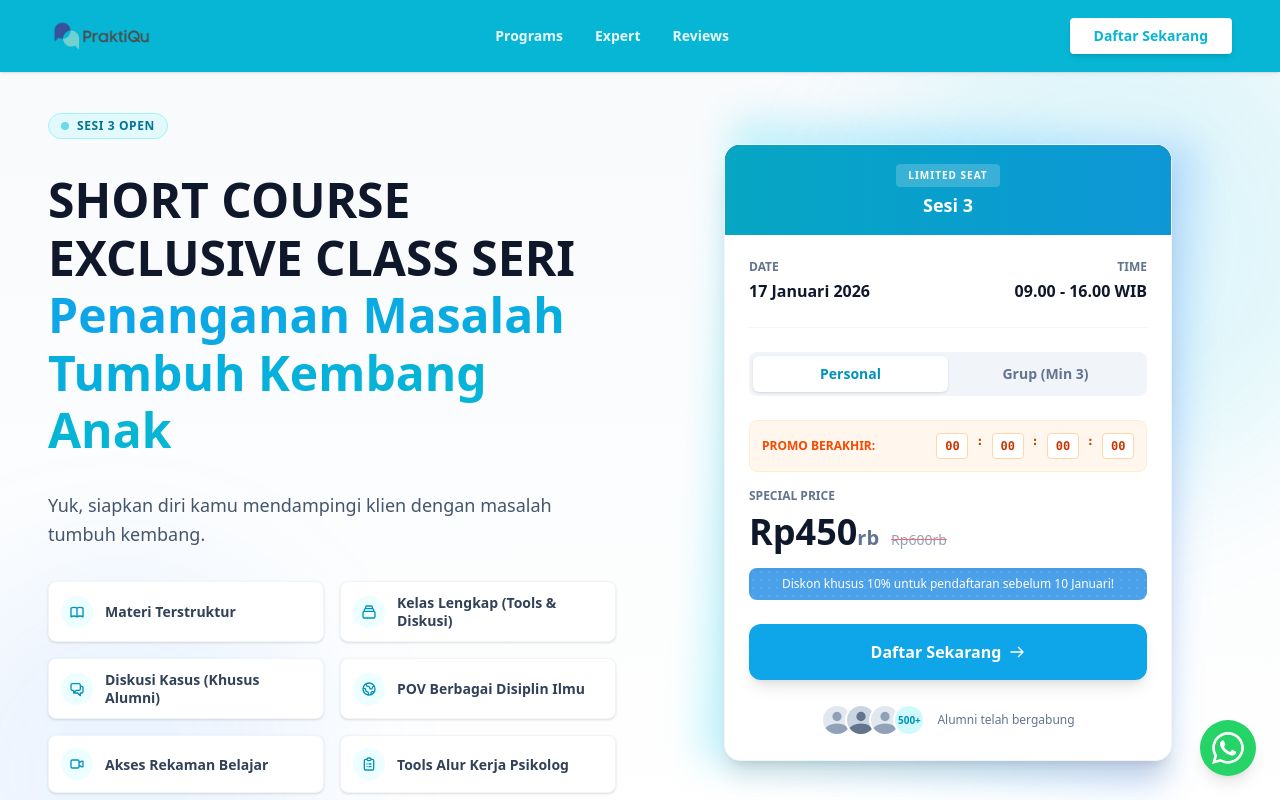
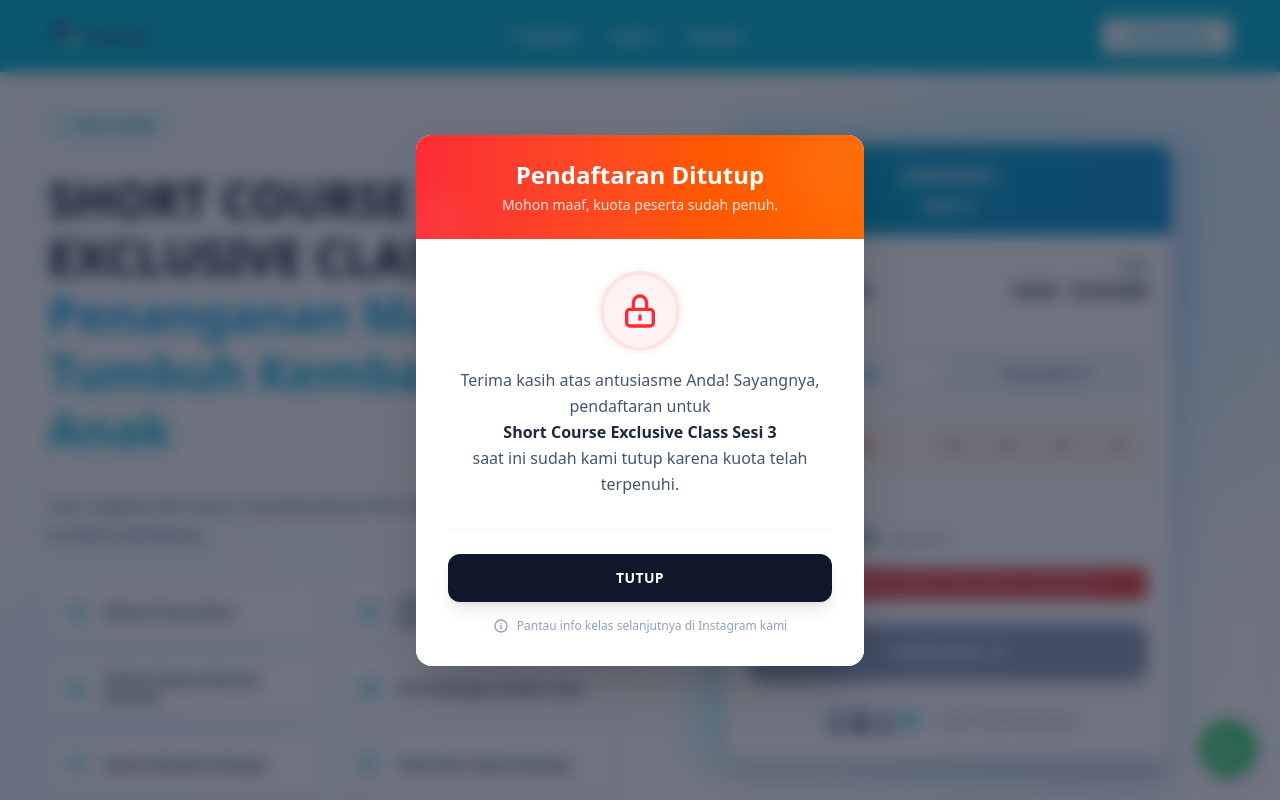
Before and after one commit to websitepraktiqu/marketing, a Next.js app: page / in a window 1280 px wide. Shown: the top 800 px of the page. Built offline with nearby package versions, Linux system fonts and the light colour scheme.

Commit message:
feat: Implement new marketing page with closed registration modal, hero, CTA, navbar, and pricing sections.

```diff
--- a/app/page.tsx
+++ b/app/page.tsx
@@ -1,3 +1,5 @@
+"use client";
+
 import Navbar from "@/components/Navbar";
 import HeroSection from "@/components/HeroSection";
 import TopicSection from "@/components/TopicSection";
@@ -11,8 +13,17 @@ import FAQSection from "@/components/FAQSection";
 import CTASection from "@/components/CTASection";
 import Footer from "@/components/Footer";
 import FloatingWhatsApp from "@/components/FloatingWhatsApp";
+import ClosedRegistrationModal from "@/components/ClosedRegistrationModal";
+import { useState, useEffect } from "react";
 
 export default function Home() {
+  const [isRegistrationClosed, setIsRegistrationClosed] = useState(false);
+
+  useEffect(() => {
+    // Open modal on load
+    setIsRegistrationClosed(true);
+  }, []);
+
   return (
     <div className="min-h-screen font-sans bg-white text-slate-900 relative">
       <Navbar />
@@ -30,6 +41,7 @@ export default function Home() {
       </main>
       <Footer />
       <FloatingWhatsApp />
+      <ClosedRegistrationModal isOpen={isRegistrationClosed} onClose={() => setIsRegistrationClosed(false)} />
     </div>
   );
 }
--- a/components/CTASection.tsx
+++ b/components/CTASection.tsx
@@ -1,6 +1,12 @@
+"use client";
+
 import Link from "next/link";
+import ClosedRegistrationModal from './ClosedRegistrationModal';
+import { useState } from 'react';
 
 export default function CTASection() {
+    const [isModalOpen, setIsModalOpen] = useState(false);
+
     return (
         <section className="py-20 px-6 md:px-12 relative overflow-hidden">
             <div className="absolute inset-0 bg-gradient-to-r from-[#06b6d4] to-[#0ea5e9]"></div>
@@ -17,12 +23,12 @@ export default function CTASection() {
                 </p>
 
                 <div className="flex flex-col sm:flex-row gap-4 justify-center">
-                    <Link
-                        href="#investasi"
-                        className="bg-white text-[#0ea5e9] font-bold py-4 px-10 rounded-full shadow-lg hover:shadow-xl hover:bg-slate-100 transition-all transform hover:-translate-y-1 text-lg"
+                    <button
+                        onClick={() => setIsModalOpen(true)}
+                        className="bg-white/90 cursor-not-allowed text-[#0ea5e9] font-bold py-4 px-10 rounded-full shadow-lg hover:shadow-xl transition-all transform hover:-translate-y-1 text-lg"
                     >
-                        Daftar Sekarang
-                    </Link>
+                        Full Booked
+                    </button>
                     <Link
                         href="https://wa.me/6287870519230"
                         target="_blank"
@@ -33,9 +39,10 @@ export default function CTASection() {
                 </div>
 
                 <p className="mt-8 text-sm text-blue-100 opacity-80">
-                    Diskon khusus 10% untuk pendaftaran sebelum 10 Desember!
+                    Mohon maaf, pendaftaran telah ditutup. Kuota penuh.
                 </p>
             </div>
+            <ClosedRegistrationModal isOpen={isModalOpen} onClose={() => setIsModalOpen(false)} />
         </section>
     );
 }
--- /dev/null
+++ b/components/ClosedRegistrationModal.tsx
@@ -0,0 +1,91 @@
+"use client";
+
+import { useEffect, useState } from "react";
+import Link from "next/link";
+import { usePathname } from 'next/navigation';
+
+interface ClosedRegistrationModalProps {
+    isOpen: boolean;
+    onClose: () => void;
+}
+
+export default function ClosedRegistrationModal({ isOpen, onClose }: ClosedRegistrationModalProps) {
+    const [isVisible, setIsVisible] = useState(false);
+
+    // Auto-close logic? No, auto-show on page load.
+    // The parent component controls `isOpen`.
+
+    useEffect(() => {
+        if (isOpen) {
+            setIsVisible(true);
+            document.body.style.overflow = "hidden";
+        } else {
+            const timer = setTimeout(() => setIsVisible(false), 300);
+            document.body.style.overflow = "unset";
+            return () => clearTimeout(timer);
+        }
+    }, [isOpen]);
+
+    if (!isVisible && !isOpen) return null;
+
+    return (
+        <div
+            className={`fixed inset-0 z-[100] flex items-center justify-center p-4 transition-all duration-300 ${isOpen ? "bg-slate-900/60 backdrop-blur-sm" : "bg-transparent pointer-events-none"}`}
+            onClick={onClose}
+        >
+            <div
+                className={`bg-white rounded-2xl shadow-2xl w-full max-w-md overflow-hidden relative flex flex-col transition-all duration-300 transform ${isOpen ? "scale-100 opacity-100 translate-y-0" : "scale-95 opacity-0 translate-y-8"}`}
+                onClick={(e) => e.stopPropagation()}
+            >
+                {/* Header */}
+                <div className="bg-gradient-to-r from-red-500 to-orange-500 p-6 text-center relative overflow-hidden">
+                    {/* Background decorations */}
+                    <div className="absolute -top-4 -right-4 w-24 h-24 bg-white/10 rounded-full blur-xl animate-pulse"></div>
+                    <div className="absolute -bottom-4 -left-4 w-16 h-16 bg-white/10 rounded-full blur-lg animate-pulse delay-75"></div>
+
+                    <div className="relative z-10">
+                        <h3 className="text-2xl font-bold text-white mb-1">
+                            Pendaftaran Ditutup
+                        </h3>
+                        <p className="text-red-100 text-sm font-medium">
+                            Mohon maaf, kuota peserta sudah penuh.
+                        </p>
+                    </div>
+                </div>
+
+                {/* Content */}
+                <div className="p-8 text-center bg-white relative">
+                    <div className="mb-6">
+                        <div className="w-20 h-20 mx-auto bg-red-50 rounded-full flex items-center justify-center mb-4 border-4 border-red-100 ring-4 ring-red-50/50">
+                            <svg className="w-10 h-10 text-red-500" fill="none" viewBox="0 0 24 24" stroke="currentColor">
+                                <path strokeLinecap="round" strokeLinejoin="round" strokeWidth="2" d="M12 15v2m-6 4h12a2 2 0 002-2v-6a2 2 0 00-2-2H6a2 2 0 00-2 2v6a2 2 0 002 2zm10-10V7a4 4 0 00-8 0v4h8z" />
+                                {/* Lock icon */}
+                            </svg>
+                        </div>
+                        <p className="text-slate-600 leading-relaxed text-sm md:text-base">
+                            Terima kasih atas antusiasme Anda! Sayangnya, pendaftaran untuk <br />
+                            <strong className="text-slate-800">Short Course Exclusive Class Sesi 3</strong> <br />
+                            saat ini sudah kami tutup karena kuota telah terpenuhi.
+                        </p>
+                    </div>
+
+                    <div className="mt-8 pt-6 border-t border-slate-100">
+                        <button
+                            onClick={onClose}
+                            className="block w-full py-3.5 px-4 bg-slate-900 hover:bg-slate-800 text-white font-bold rounded-xl transition-all shadow-lg hover:shadow-xl hover:-translate-y-0.5 active:translate-y-0 text-sm tracking-wide uppercase"
+                        >
+                            Tutup
+                        </button>
+
+                        <div className="mt-4 flex items-center justify-center gap-2 text-xs text-slate-400 font-medium">
+                            <svg className="w-4 h-4" fill="none" viewBox="0 0 24 24" stroke="currentColor">
+                                <path strokeLinecap="round" strokeLinejoin="round" strokeWidth="2" d="M13 16h-1v-4h-1m1-4h.01M21 12a9 9 0 11-18 0 9 9 0 0118 0z" />
+                            </svg>
+                            Pantau info kelas selanjutnya di Instagram kami
+                        </div>
+                    </div>
+                </div>
+            </div>
+        </div>
+    );
+}
--- a/components/HeroSection.tsx
+++ b/components/HeroSection.tsx
@@ -2,11 +2,13 @@
 
 import Link from 'next/link';
 import { useState, useEffect } from 'react';
+import ClosedRegistrationModal from './ClosedRegistrationModal';
 
 export default function HeroSection() {
 
     const [pricingMode, setPricingMode] = useState<'personal' | 'group'>('personal');
     const [timeLeft, setTimeLeft] = useState({ days: 0, hours: 0, minutes: 0, seconds: 0 });
+    const [isModalOpen, setIsModalOpen] = useState(false);
 
     useEffect(() => {
         const targetDate = new Date('2026-01-17T00:00:00').getTime();
@@ -170,23 +172,24 @@ export default function HeroSection() {
                                     </div>
 
                                     {/* Discount Banner (Replaces Green Text) */}
-                                    <div className="mt-4 bg-[#4ba0ea] rounded-lg p-2 text-center shadow-inner relative overflow-hidden">
+                                    <div className="mt-4 bg-[#ef4444] rounded-lg p-2 text-center shadow-inner relative overflow-hidden">
                                         <div className="absolute inset-0 opacity-10" style={{ backgroundImage: 'radial-gradient(circle, #fff 1px, transparent 1px)', backgroundSize: '8px 8px' }}></div>
                                         <p className="text-white text-xs font-medium relative z-10">
-                                            Diskon khusus 10% untuk pendaftaran sebelum 10 Januari!
+                                            Mohon maaf, pendaftaran telah ditutup. Kuota penuh.
                                         </p>
                                     </div>
                                 </div>
 
-                                <Link
-                                    href={`/checkout?plan=${pricingMode}`}
-                                    className="group relative block w-full overflow-hidden rounded-xl bg-[#0ea5e9] p-4 text-center font-bold text-white shadow-lg transition-all hover:bg-[#0284c7] hover:shadow-cyan-200 mb-6"
+                                <button
+                                    onClick={() => setIsModalOpen(true)}
+                                    className="group relative block w-full overflow-hidden rounded-xl bg-slate-400 p-4 text-center font-bold text-white shadow-lg transition-all cursor-not-allowed mb-6"
                                 >
                                     <span className="relative z-10 flex items-center justify-center gap-2">
-                                        Daftar {pricingMode === 'personal' ? 'Sekarang' : 'Grup'}
-                                        <svg className="w-4 h-4 transition-transform group-hover:translate-x-1" fill="none" stroke="currentColor" viewBox="0 0 24 24"><path strokeLinecap="round" strokeLinejoin="round" strokeWidth="2" d="M14 5l7 7m0 0l-7 7m7-7H3"></path></svg>
+                                        Full Booked
+                                        <svg className="w-4 h-4" fill="none" stroke="currentColor" viewBox="0 0 24 24"><path strokeLinecap="round" strokeLinejoin="round" strokeWidth="2" d="M12 15v2m-6 4h12a2 2 0 002-2v-6a2 2 0 00-2-2H6a2 2 0 00-2 2v6a2 2 0 002 2zm10-10V7a4 4 0 00-8 0v4h8z"></path></svg>
                                     </span>
-                                </Link>
+                                </button>
+                                <ClosedRegistrationModal isOpen={isModalOpen} onClose={() => setIsModalOpen(false)} />
 
                                 {/* Social Proof */}
                                 <div className="flex items-center justify-center gap-3">
--- a/components/Navbar.tsx
+++ b/components/Navbar.tsx
@@ -1,8 +1,14 @@
+"use client";
+
 import Link from 'next/link';
 import Image from 'next/image';
+import ClosedRegistrationModal from './ClosedRegistrationModal';
+import { useState } from 'react';
 
 
 export default function Navbar() {
+  const [isModalOpen, setIsModalOpen] = useState(false);
+
   return (
     <nav className="w-full bg-[#06b6d4] py-4 px-6 md:px-12 flex justify-between items-center sticky top-0 z-50 shadow-sm text-white">
       <div className="flex items-center gap-2">
@@ -23,13 +29,14 @@ export default function Navbar() {
       </div>
 
       <div className="flex gap-4">
-        <Link
-          href="#investasi"
-          className="bg-white hover:bg-slate-100 text-[#06b6d4] font-bold py-2 px-6 rounded transition-colors text-sm shadow-md"
+        <button
+          onClick={() => setIsModalOpen(true)}
+          className="bg-white/90 cursor-not-allowed text-[#06b6d4] font-bold py-2 px-6 rounded transition-colors text-sm shadow-md"
         >
-          Daftar Sekarang
-        </Link>
+          Full Booked
+        </button>
       </div>
+      <ClosedRegistrationModal isOpen={isModalOpen} onClose={() => setIsModalOpen(false)} />
     </nav>
   );
 }
--- a/components/PricingSection.tsx
+++ b/components/PricingSection.tsx
@@ -1,8 +1,11 @@
 "use client";
 
 import Link from "next/link";
+import ClosedRegistrationModal from './ClosedRegistrationModal';
+import { useState } from 'react';
 
 export default function PricingSection() {
+    const [isModalOpen, setIsModalOpen] = useState(false);
 
     return (
         <section id="investasi" className="bg-slate-50 py-20 px-6 md:px-12 border-t border-slate-200">
@@ -27,16 +30,16 @@ export default function PricingSection() {
                         <div className="bg-slate-50 p-4 rounded-xl border border-slate-200 text-center">
                             <div className="text-sm font-bold text-slate-500 uppercase mb-1">Paket Personal</div>
                             <div className="text-3xl font-extrabold text-slate-900">Rp1.699<span className="text-lg text-slate-500 font-normal">rb</span></div>
-                            <Link href="/checkout?plan=bundle-personal" className="mt-4 block w-full py-2 bg-white border border-slate-300 rounded-lg text-slate-700 font-bold hover:bg-slate-50 transition-colors">
-                                Pilih Personal
-                            </Link>
+                            <button onClick={() => setIsModalOpen(true)} className="mt-4 block w-full py-2 bg-slate-100 border border-slate-300 rounded-lg text-slate-500 font-bold hover:bg-slate-200 transition-colors cursor-not-allowed">
+                                Full Booked
+                            </button>
                         </div>
                         <div className="bg-gradient-to-br from-[#0ea5e9] to-[#06b6d4] p-4 rounded-xl text-center text-white shadow-lg transform scale-105">
                             <div className="text-sm font-bold text-blue-100 uppercase mb-1">Paket Group</div>
                             <div className="text-3xl font-extrabold text-white">Rp1.599<span className="text-lg text-blue-100 font-normal">rb</span></div>
-                            <Link href="/checkout?plan=bundle-group" className="mt-4 block w-full py-2 bg-white text-[#0ea5e9] rounded-lg font-bold hover:bg-blue-50 transition-colors shadow-sm">
-                                Pilih Group
-                            </Link>
+                            <button onClick={() => setIsModalOpen(true)} className="mt-4 block w-full py-2 bg-white/90 text-[#0ea5e9] rounded-lg font-bold hover:bg-white transition-colors shadow-sm cursor-not-allowed">
+                                Full Booked
+                            </button>
                         </div>
                     </div>
                 </div>
@@ -66,12 +69,12 @@ export default function PricingSection() {
                                 Materi PDF
                             </li>
                         </ul>
-                        <Link
-                            href="/checkout?plan=personal"
-                            className="w-full block bg-slate-100 hover:bg-slate-200 text-slate-900 font-bold py-3 rounded-lg transition-colors text-center"
+                        <button
+                            onClick={() => setIsModalOpen(true)}
+                            className="w-full block bg-slate-100 hover:bg-slate-200 text-slate-500 font-bold py-3 rounded-lg transition-colors text-center cursor-not-allowed"
                         >
-                            Daftar Personal
-                        </Link>
+                            Full Booked
+                        </button>
                     </div>
 
                     {/* Group Plan */}
@@ -97,12 +100,12 @@ export default function PricingSection() {
                                 Networking group
                             </li>
                         </ul>
-                        <Link
-                            href="/checkout?plan=group"
-                            className="w-full block bg-[#0ea5e9] hover:bg-[#0284c7] text-white font-bold py-3 rounded-lg transition-colors shadow-md text-center"
+                        <button
+                            onClick={() => setIsModalOpen(true)}
+                            className="w-full block bg-slate-300 text-white font-bold py-3 rounded-lg transition-colors shadow-md text-center cursor-not-allowed"
                         >
-                            Daftar Group
-                        </Link>
+                            Full Booked
+                        </button>
                     </div>
 
                     {/* Mobile view of Group Plan */}
@@ -113,17 +116,16 @@ export default function PricingSection() {
                         <h3 className="text-xl font-bold text-slate-900 mb-2">GROUP</h3>
                         <div className="text-3xl font-bold text-slate-900 mb-1">Rp400.000<span className="text-sm font-normal text-slate-500">,-</span></div>
                         <p className="text-xs text-slate-500 mb-6">Per orang (Min. 3 orang)</p>
-                        <Link
-                            href="/checkout?plan=group"
-                            className="w-full block bg-[#0ea5e9] hover:bg-[#0284c7] text-white font-bold py-3 rounded-lg transition-colors shadow-md text-center"
+                        <button
+                            onClick={() => setIsModalOpen(true)}
+                            className="w-full block bg-slate-300 text-white font-bold py-3 rounded-lg transition-colors shadow-md text-center cursor-not-allowed"
                         >
-                            Daftar Group
-                        </Link>
+                            Full Booked
+                        </button>
                     </div>
                 </div>
             </div>
-
-
+            <ClosedRegistrationModal isOpen={isModalOpen} onClose={() => setIsModalOpen(false)} />
         </section>
     );
 }
```
